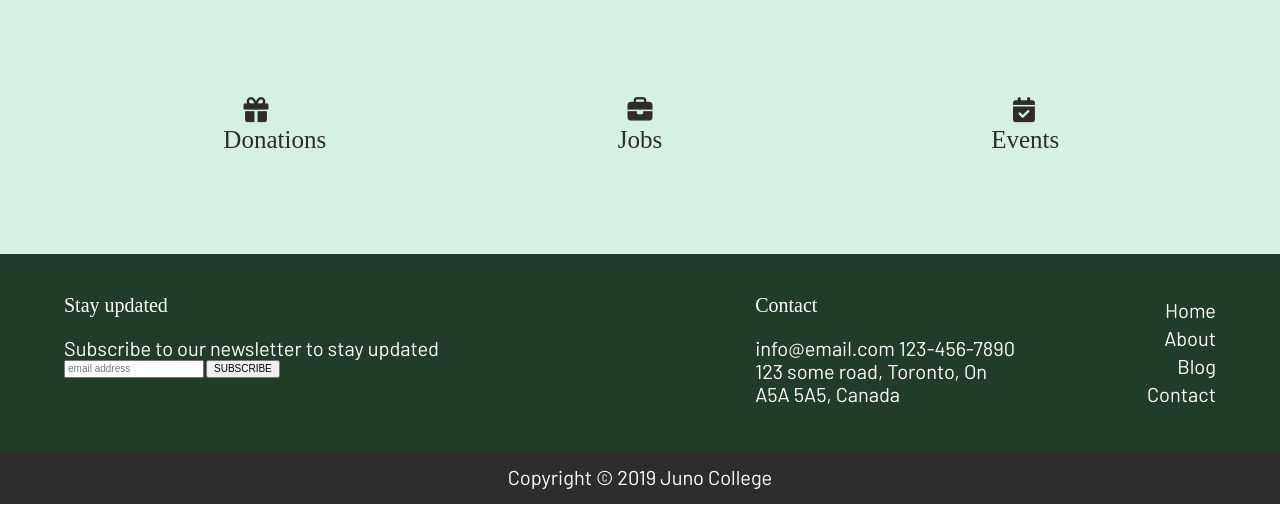
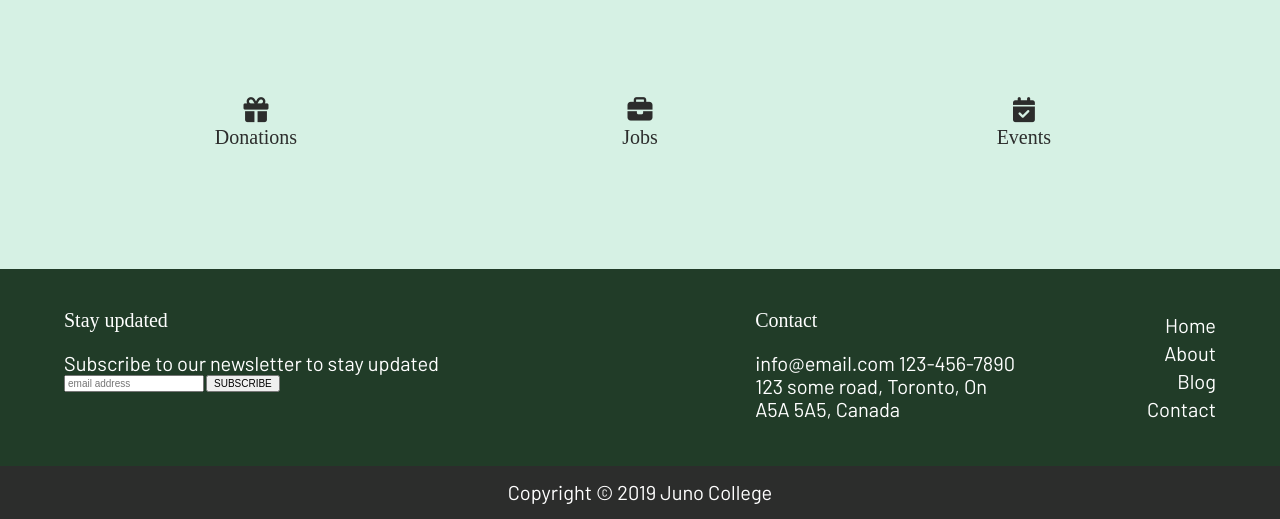
Before and after one commit to raphaelroques/raphael-roques-project-one, a plain HTML site: page project-one.html in a window 1280 px wide. Shown: the part 2836-3355 px from the top of the page. Drawn offline with Linux system fonts and the light colour scheme; a web font is replaced by a local one.

Commit message:
section-3 mods and code drying

```diff
--- a/project-one.css
+++ b/project-one.css
@@ -1,10 +1,8 @@
-
 html {
     font-size: 62.5%;
     font-family: 'Offside', cursive;
     font-family: 'Barlow', sans-serif;
 }
-
 
 .wrapper {
     width:90%;
@@ -35,7 +33,6 @@ img {
 h2 {
     font-family: 'Offside';
     font-size: 4.2rem;
-
     margin: 0 0 30px;
 }
 
@@ -59,18 +56,6 @@ button {
 }
 
 
-
-
-
-
-
-
-
-
-
-
-
-
 /* header */
 header {
     background-image: url(images/header-image.png);
@@ -78,7 +63,6 @@ header {
     background-size: cover;
     height: 90vh;
     color: white;
-
 }
 
 header a{
@@ -87,9 +71,7 @@ header a{
     font-size: 2rem;
 }
 
-
 /* header nav */
-
 header nav{
     padding: 30px 0;
 }
@@ -110,9 +92,7 @@ nav ul li{
 }
 
 
-
 /* header-mid */
-
 .header-mid {
     clear: both
 }
@@ -125,7 +105,6 @@ nav ul li{
     font-weight: normal;
     margin: 0;
     width: 575px;
-
 }
 
 .header-mid .socials{
@@ -137,23 +116,9 @@ nav ul li{
 }
 
 
-
-
-
-
-
-
-
-
-
-
-
-
-
 /* main */
 
 /* section-1 */
-
 .section-1 {
     padding-bottom: 130px;
     background-color: #d6f1e4;
@@ -169,18 +134,13 @@ nav ul li{
     font-family: 'Offside';
     font-size: 2rem;
     border: none;
-
 }
 
 
-
-
 /* section-1-top */
-
 .section-1-top h2 {
     text-align: center;
     padding: 100px 0;
-
 }
 
 .gallery img {
@@ -194,17 +154,10 @@ nav ul li{
 }
 
 
-
-
-
-
 /* section-1-bottom */
-
 .section-1-bottom {
     margin:50px 0 0;
 }
-
-
 
 .section-1-bottom-image-container {
     width: 25%;
@@ -219,30 +172,7 @@ nav ul li{
 }
 
 
-
-
-
-
-
-
-
-
-
-
-
-
-
-
-
-
-
-
-
-
 /* section-2 */
-
-
-
 .section-2{
     position: relative;
     background-color: #213c28;
@@ -256,7 +186,6 @@ nav ul li{
     border: none;
 
 }
-
 
 
 /* section-2-top */
@@ -276,8 +205,6 @@ nav ul li{
     height: 500px;
     object-fit: cover;
 }
-
-
 
 
 /* section-2-bottom */
@@ -300,71 +227,26 @@ nav ul li{
 }
 
 
-
-
-
-
-
-
-
-
-
-
-
-
-
-
-
-
-
-
 /* section-3 */
 
 .section-3 {
     background-color: #d6f1e4;
-    /* height: 200px; */
 }
 
-/* .section-3 ul {
-    height: 150px;
-} */
-
-.section-3 li{
+.section-3 .wrapper div{
     float: left;
     text-align: center;
     width: 33.33%;
-
+    margin: 100px 0;
 }
 
 .section-3 a {
     color: #2c2d2c;
     font-family: 'Offside';
     font-size: 2.5rem;
-     margin: 100px;
     display: inline-block;
-     width: 17%;
     text-align: center;
 }
-
-
-
-
-
-
-
-
-
-
-
-
-
-
-
-
-
-
-
-
 
 
 /* footer */
@@ -377,12 +259,8 @@ footer {
 
 .footer-top-container {
     overflow: hidden;
-
-
     padding-top: 40px;
     padding-bottom: 40px;
-
-
 }
 
 .form,
@@ -390,9 +268,6 @@ footer {
 .footer-menu {
     float: left;
 }
-
-
-
 
 .form {
     width: 60%;
@@ -413,13 +288,6 @@ footer {
     margin: 5px 0;
 }
 
-
-
-
-
-
-
-
 .copyright {
     background-color: #2c2d2c;
     text-align: center;
@@ -434,6 +302,8 @@ footer {
 
 
 
+
+
 /* SMALL DESKTOP */
 
 @MEDIA (max-width: 1000px) {
@@ -443,13 +313,13 @@ footer {
     }
 
     .header-mid h1 {
-
         font-size: 4.8rem;
         width: 410px;
-
+    }
 }
 
-}
+
+
 
 
 
@@ -465,9 +335,6 @@ footer {
         font-size: 3.8rem;
         width: 330px;
     }
-
-
-
 
     nav ul {
         float: right;
@@ -489,6 +356,7 @@ footer {
 }
 
 
+
 /* MOBILE */
 
 @MEDIA (max-width: 570px) {
@@ -503,14 +371,10 @@ footer {
         display: block;
     }
 
-
-
-
     .menu,
     .socials {
         display: none;
     }
-
 
     .header-mid h1 {
         font-size: 2.5rem;
@@ -521,21 +385,17 @@ footer {
         height: 1165px;
     }
 
-
     .section-1-top h2 {
         padding: 50px 0;
     }
-
 
     .section-1-bottom-image-container {
         display: none;
     }
 
     .section-1-bottom article {
-
         width: 100%;
         padding: 0;
-
         }
 
     .gallery img:first-child {
@@ -557,27 +417,21 @@ footer {
         margin-top: 50px;
         height: 35vh;
         object-fit: cover;
-
-
     }
 
 
     .section-2-top article,
     .section-2-bottom article {
         width: 100%;
-        /* height: 250px; */
         padding: 0;
         float: none;
         position: relative;
-
     }
 
     .section-2-top article,
     .section-2-bottom article {
         padding-top: 230px;
     }
-
-
 
     .section-2-top img  {
         position: absolute;
@@ -589,7 +443,6 @@ footer {
         top: 50%;
     }
 
-
     .section-2-top img,
     .section-2-bottom img {
         width: 100%;
@@ -597,23 +450,20 @@ footer {
         object-fit: cover;
     }
 
-
     .section-2 h2 {
         text-align: center;
     }
 
-
-
-    .section-3 li {
+    .section-3 .wrapper div {
         float: inherit;
         text-align: center;
         width: 100%;
+        margin: 0;
     }
 
     .section-3 a {
         margin: 50px;
     }
-
 
     footer .form {
         width: 100%;
@@ -628,10 +478,10 @@ footer {
     .footer-menu {
         width: 30%;
     }
+}
 
 
 
-}
 
 
 @media (max-width: 400px) {
--- a/project-one.html
+++ b/project-one.html
@@ -10,23 +10,11 @@
         rel="stylesheet">
     <link rel="stylesheet" href="setup.css">
     <link rel="stylesheet" href="project-one.css">
-
 </head>
 
 <body>
-
-
-
-
-
-
-
-
     <!-- HEADER -->
-
-
     <header>
-
 
         <!-- NAV -->
         <nav class="wrapper clearfix">
@@ -38,15 +26,10 @@
                 <li><a href="#Blog">Blog</a></li>
                 <li><a href="#About">Contact</a></li>
             </ul>
-
         </nav>
-
-
-
 
         <!-- Header-MID -->
         <div class="header-mid wrapper clearfix">
-
             <h1>
                 A safe and loving <span>place for all</span> pandas
             </h1>
@@ -59,45 +42,16 @@
             </ul>
 
         </div>
-
     </header>
 
-
-
-
-
-
-
-
-
-
-
-
-
-
-
-
-
-
-
-
-
-
-
-
     <!-- MAIN -->
-
-
     <main>
-
         <!-- section-1 -->
         <section class="section-1">
             <div class="wrapper">
 
-
                 <!-- S1 TOP -->
                 <div class="section-1-top">
-
                     <h2>
                         Our New Friends
                     </h2>
@@ -109,16 +63,12 @@
                     </div>
                 </div>
 
-
-
-
                 <!-- S1 BOT -->
                 <div class="section-1-bottom clearfix">
 
                     <div class="section-1-bottom-image-container">
                         <img src="images/small-box@2x.png" alt="">
                     </div>
-
 
                     <article>
                         <h2>
@@ -136,43 +86,17 @@
                         <button class="section-1-read-more-button">
                             READ MORE
                         </button>
-
                     </article>
-
                 </div>
-
         </section>
         </div>
-
-
-
-
-
-
-
-
-
-
-
-
-
-
-
-
-
-
-
-
-
 
         <!-- section-2 -->
         <section class="section-2">
 
             <!-- section-2-top -->
             <div class="section-2-top clearfix wrapper">
-
                 <article class="wrapper">
-
                     <h2>
                         Bobby and Bellla
                     </h2>
@@ -191,10 +115,7 @@
                 </article>
 
                 <img src="images/image-2@2x.png" alt="">
-
             </div>
-
-
 
             <!-- section-2-bottom -->
             <div class="section-2-bottom clearfix wrapper">
@@ -219,94 +140,43 @@
                     <button class="section-2-read-more-button">
                         READ MORE
                     </button>
-
                 </article>
-
             </div>
-
-
-
         </section>
-
-
-
-
-
-
-
-
-
-
-
-
-
-
-
-
-
-
-
-
-
-
-
-
-
-
 
         <!-- section-3 -->
         <section class="section-3 ">
+            <div class="wrapper clearfix">
 
-            <ul class="wrapper clearfix">
-                <li>
-                    <a href="#"><i class="fas fa-gift"></i>Donations</a>
-                </li>
-                <li>
-                    <a href="#"><i class="fas fa-briefcase"></i>Jobs</a>
-                </li>
-                <li>
-                    <a href="#"><i class="fas fa-calendar-check"></i>Events</a>
-                </li>
+                <div>
+                    <a href="#Donations">
+                        <i class="fas fa-gift"></i>
+                        <h3>Donations</h3>
+                    </a>
+                </div>
 
-            </ul>
+                <div>
+                    <a href="#Jobs">
+                        <i class="fas fa-briefcase"></i>
+                        <h3>Jobs</h3>
+                    </a>
+                </div>
 
+                <div>
+                    <a href="#Events">
+                        <i class="fas fa-calendar-check"></i>
+                        <h3>Events</h3>
+                    </a>
+                </div>
 
+            </div>
         </section>
-
     </main>
 
-
-
-
-
-
-
-
-
-
-
-
-
-
-
-
-
-
-
-
-
-
-
-
-
-
     <!-- FOOTER -->
-
-
     <footer class="clearfix">
 
         <!-- FOOTER TOP -->
-
         <div class="footer-top-container wrapper">
             <div class="form">
                 <h3>Stay updated</h3>
@@ -326,7 +196,6 @@
                 <p>A5A 5A5, Canada</p>
             </div>
 
-
             <ul class="footer-menu">
                 <li><a href="#Home">Home</a></li>
                 <li><a href="#About">About</a></li>
@@ -337,7 +206,6 @@
 
 
         <!-- COPYRIGHT -->
-
         <div class="copyright clearfix">
 
             <p>
@@ -346,11 +214,6 @@
 
 
         </div>
-
-
-
     </footer>
-
 </body>
-
 </html>
```
Also changed, not shown: images/image-5@2x.png (deleted), 3 other files. Lines whose indentation alone changed are shown as unchanged.
